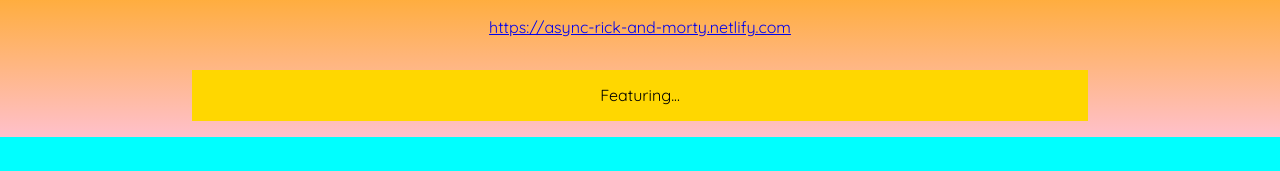
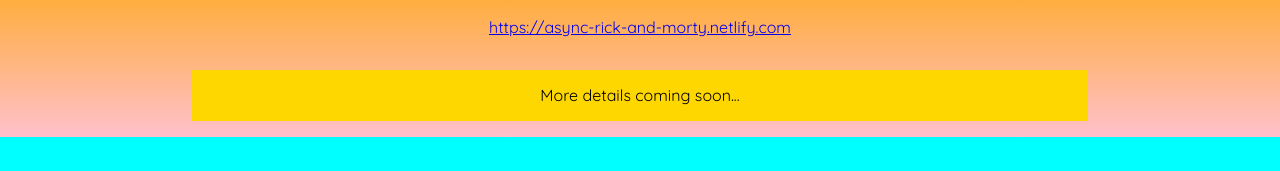
Before and after one commit to caripizza/portfolio, a React app: page /projects/async-rm in a window 1280 px wide. Shown: the part 134-305 px from the top of the page. Built offline with nearby package versions, Linux system fonts and the light colour scheme; what promise-middleware-redux would draw is missing.

Commit message:
under construction wording

```diff
--- a/src/components/projects/async-rm/AsyncRM.js
+++ b/src/components/projects/async-rm/AsyncRM.js
@@ -16,7 +16,7 @@
             </a>
           </span>
           <br/>
-          <p>Featuring...</p>
+          <p>More details coming soon...</p>
         </section>
       </main>
 
--- a/src/components/projects/meme-generator/MemeGenerator.js
+++ b/src/components/projects/meme-generator/MemeGenerator.js
@@ -17,7 +17,7 @@
             </a>
           </span>
           <br/>
-          <p>Featuring...</p>
+          <p>More details coming soon...</p>
           <img src={memePic1} alt="Meme-pic1"/>
         </section>
       </main>
--- a/src/components/projects/pokedex/Pokedex.js
+++ b/src/components/projects/pokedex/Pokedex.js
@@ -16,7 +16,7 @@
             </a>
           </span>
           <br/>
-          <p>Featuring...</p>
+          <p>More details coming soon...</p>
         </section>
       </main>
 
--- a/src/components/projects/q-bot/Qbot.js
+++ b/src/components/projects/q-bot/Qbot.js
@@ -16,7 +16,7 @@
             </a>
           </span>
           <br/>
-          <p>Featuring...</p>
+          <p>More details coming soon...</p>
         </section>
       </main>
 
--- a/src/components/projects/redux-blog/ReduxBlog.js
+++ b/src/components/projects/redux-blog/ReduxBlog.js
@@ -16,7 +16,7 @@
             </a>
           </span>
           <br/>
-          <p>Featuring...</p>
+          <p>More details coming soon...</p>
         </section>
       </main>
 
--- a/src/components/projects/sim-alchemy/SimAlchemy.js
+++ b/src/components/projects/sim-alchemy/SimAlchemy.js
@@ -16,7 +16,7 @@
             </a>
           </span>
           <br/>
-          <p>Featuring...</p>
+          <p>More details coming soon...</p>
         </section>
       </main>
 
```
